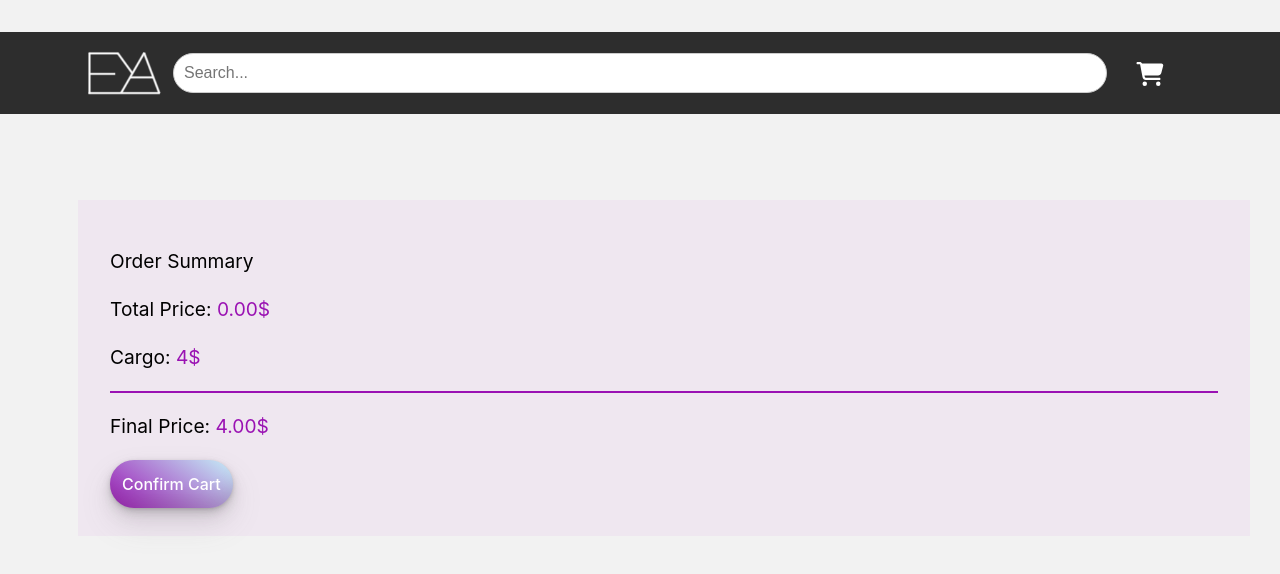
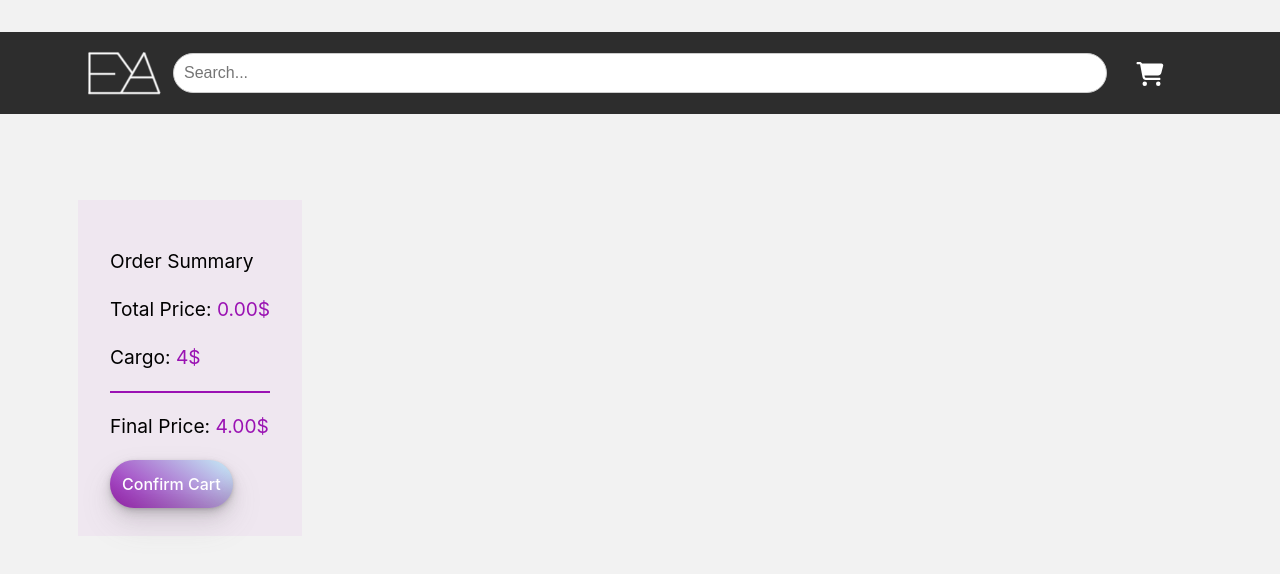
Before and after one commit to lailanajafli/React-final-eccommerce, a React (Vite) app: page /viewcart in a window 1280 px wide. Shown: the top 574 px of the page. Built offline with nearby package versions, Linux system fonts and the light colour scheme; a web font is replaced by a local one.

Commit message:
added Container

```diff
--- a/src/components/viewcart/ViewCart.jsx
+++ b/src/components/viewcart/ViewCart.jsx
@@ -5,6 +5,7 @@ import "./ViewCart.css";
 import { Link } from 'react-router-dom';
 import Navbar2 from "../navbar/Navbar2";
 import { useSelector, useDispatch } from "react-redux";
+import { Container } from "react-bootstrap";
 import { decrementQuantity, incrementQuantity, removeFromCard } from "../../app/features/products/productSlice";
 
 
@@ -33,8 +34,10 @@ export default function ViewCart() {
     return (
         <div>
             <Navbar2 />
+            <Container field>
+                <div className="middle">
+                    <div className="card-container">
                         <div
-                className="container"
                             style={{
                                 display: "flex",
                                 flexDirection: "column",
@@ -56,9 +59,9 @@ export default function ViewCart() {
                                                         <p className="v-card-description">{el.description}</p>
                                                     </div>
                                                     <div className="v-button-container">
-                                            <button onClick={() => DecrementQuantity(el.id)}>-</button>
+                                                        <button style={{ backgroundColor: '#efe7f0' }} onClick={() => DecrementQuantity(el.id)}>-</button>
                                                         <p style={{ color: 'black' }} >{el.quantity}</p>
-                                            <button onClick={() => IncrementQuantity(el.id)}>+</button>
+                                                        <button style={{ backgroundColor: '#efe7f0' }} onClick={() => IncrementQuantity(el.id)}>+</button>
                                                     </div>
                                                     <div>
                                                         <p className="d-price">{el.price}$</p>
@@ -90,5 +93,8 @@ export default function ViewCart() {
                             </div>
                         </div>
                     </div>
+                </div>
+            </Container>
+        </div>
     );
 }
```
Lines whose indentation alone changed are shown as unchanged.
